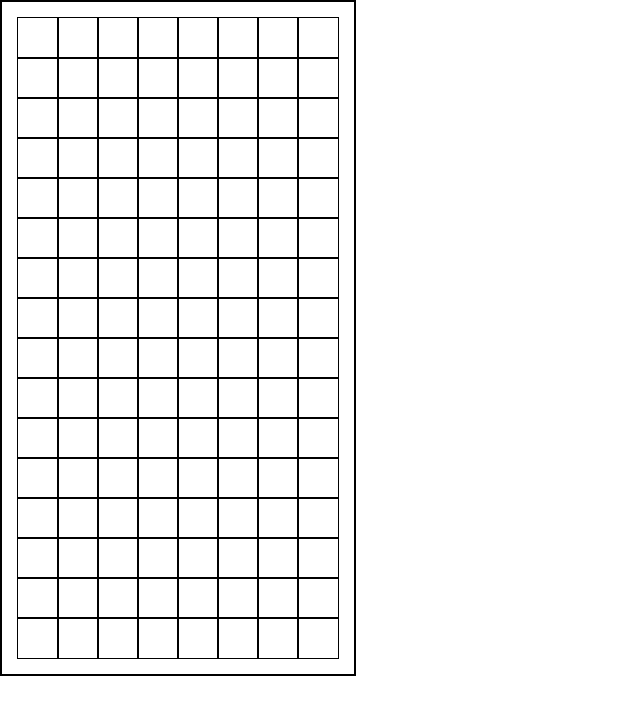
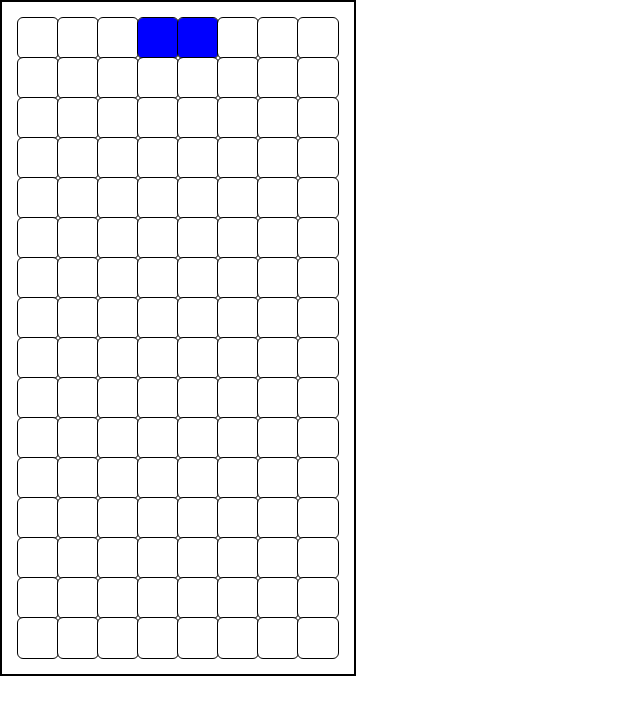
Before and after one commit to bartoszkoziel/drmario, a website built with Vite: page index.html in a window 1280 px wide. Shown: the whole page, without its empty margins (0-640 px from the left). Built offline with nearby package versions, Linux system fonts and the light colour scheme.

Commit message:
Add files via upload

```diff
--- a/src/main.ts
+++ b/src/main.ts
@@ -12,27 +12,73 @@ interface Pill {
       { x: number; y: number; color: string },
       { x: number; y: number; color: string }
    ]
+   axis: string
 }
 
 class Game {
-   width: number
-   height: number
    main: HTMLElement
+   pill!: Pill
+   currTab: Square[] = []
+   pillInterval: number | null = null
 
-   pill!: Pill
-
-   currTab: Square[] = []
+   width: number = 8
+   height: number = 16
+   startX: number = 3
+   startY: number = 0
 
    constructor() {
-      this.width = 8
-      this.height = 16
       this.main = document.getElementById("main") as HTMLElement
+
+      document.onkeydown = (e) => {
+         if (e.key == "ArrowRight") {
+            // CHECKING IF MOVE IS POSSIBLE
+            if (
+               this.pill.squares[0].x + 1 < this.width &&
+               this.pill.squares[1].x + 1 < this.width
+            ) {
+               this.pill.squares[0].x += 1
+               this.pill.squares[1].x += 1
+               this.printer()
+            } else {
+               console.log("OUT OF BOUNDS")
+            }
+         }
+
+         if (e.key == "ArrowLeft") {
+            // CHECKING IF MOVE IS POSSIBLE
+            if (
+               this.pill.squares[0].x - 1 >= 0 &&
+               this.pill.squares[1].x - 1 >= 0
+            ) {
+               this.pill.squares[0].x -= 1
+               this.pill.squares[1].x -= 1
+               this.printer()
+            } else {
+               console.log("OUT OF BOUNDS")
+            }
+         }
+         console.log(e.key)
+      }
+
       this.createBoard()
+      this.createPill(this.startX, this.startY)
+
+      this.printer()
    }
 
-   // TUTAJ SKONCZYLES (ZROB PRINTERA DOBREGO)
    printer() {
-      for (let i = 0; i < this.currTab.length; i++) {}
+      for (let i = 0; i < this.currTab.length; i++) {
+         let block = document.getElementById(
+            this.currTab[i].x + "_" + this.currTab[i].y
+         ) as HTMLElement
+         block.style.backgroundColor = this.currTab[i].color
+      }
+      for (let i = 0; i < 2; i++) {
+         let block = document.getElementById(
+            this.pill.squares[i].x + "_" + this.pill.squares[i].y
+         ) as HTMLElement
+         block.style.backgroundColor = this.pill.squares[i].color
+      }
    }
 
    createBoard() {
@@ -43,19 +89,32 @@ class Game {
             block.id = x + "_" + y
 
             this.main.append(block)
-            this.currTab.push({ x: x, y: y, color: "none", state: "none" })
+            this.currTab.push({ x: x, y: y, color: "white", state: "none" })
             console.log("eququq")
          }
       }
    }
 
    createPill(x: number, y: number) {
+      let rColor1 = this.numberToColor(Math.floor(Math.random() * 3))
+      let rColor2 = this.numberToColor(Math.floor(Math.random() * 3))
+
       this.pill = {
          squares: [
-            { x: x, y: y, color: "red" },
-            { x: x + 1, y: y, color: "red" },
+            { x: x, y: y, color: rColor1 },
+            { x: x + 1, y: y, color: rColor2 },
          ],
+         axis: "right",
       }
+   }
+
+   numberToColor(num: number): string {
+      if (num == 0) return "red"
+      if (num == 1) return "blue"
+      if (num == 2) return "yellow"
+
+      console.log("OUT OF BOUNDS (this.numberToColor)")
+      return "outOfBounds"
    }
 }
 
--- a/src/style.css
+++ b/src/style.css
@@ -16,4 +16,5 @@ body {
    height: 40px;
    float: left;
    outline: 1px black solid;
+   border-radius: 5px;
 }
```
